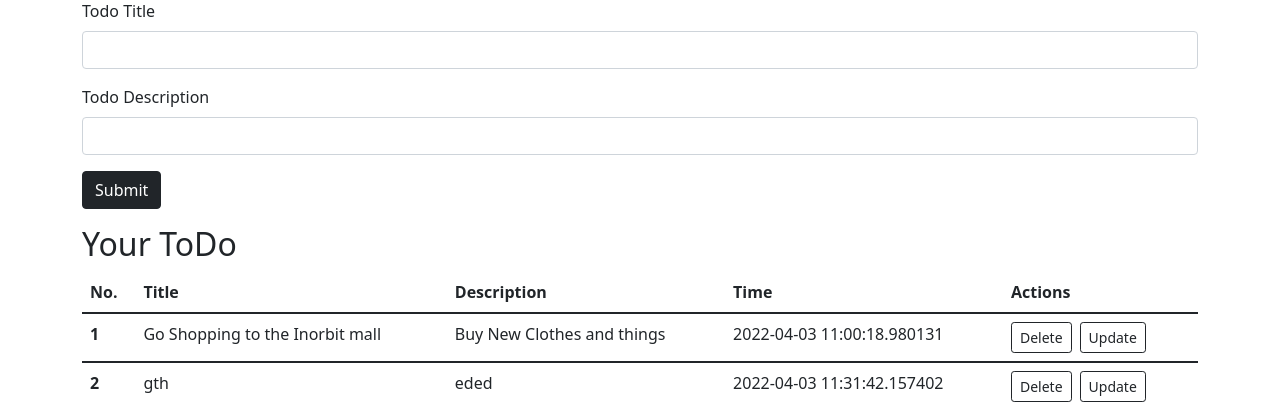
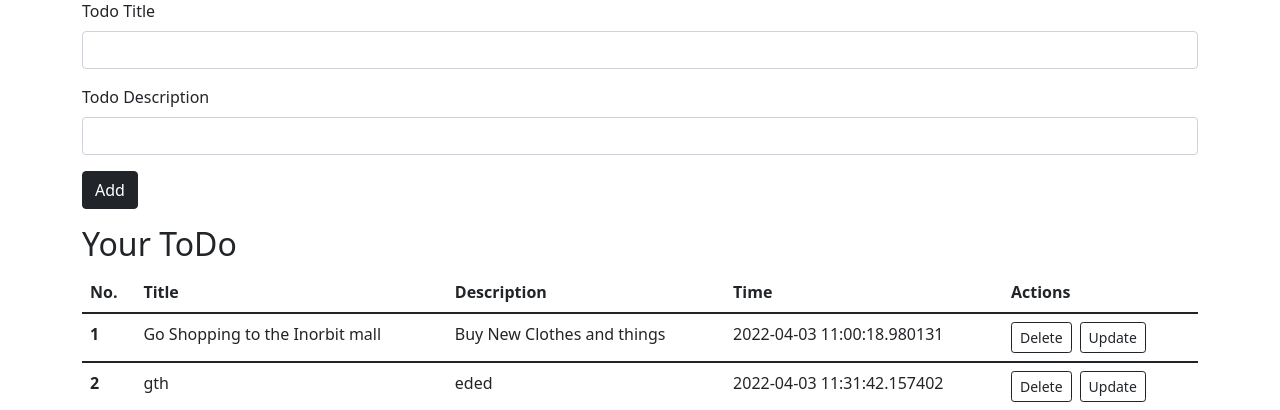
Before and after one commit to rithikg24/ToDo-List, a Flask app: page / in a window 1280 px wide. Shown: the part 119-529 px from the top of the page. Run offline with Flask 2, Linux system fonts and the light colour scheme; data comes from the database, SQL or seed files in the repository.

Commit message:
Changed Submit to Add

```diff
--- a/templates/index.html
+++ b/templates/index.html
@@ -13,7 +13,7 @@
                 <input type="text" class="form-control" name="desc" id="desc">
             </div>
 
-            <button type="submit" class="btn btn-dark">Submit</button>
+            <button type="submit" class="btn btn-dark">Add</button>
         </form>
     </div>
 
```
